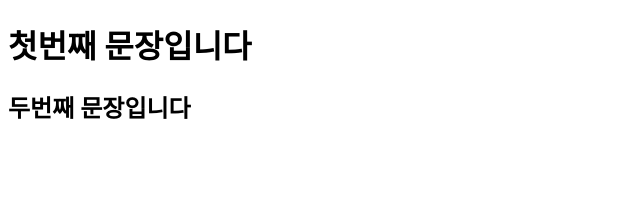
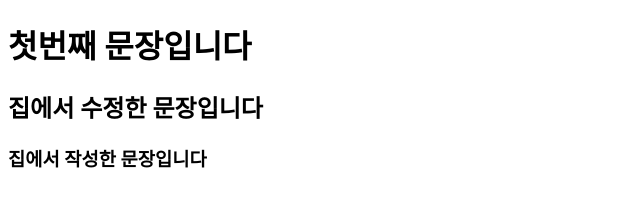
Before and after one commit to aplaco/gitttt-test, a plain HTML site: page index.html in a window 1280 px wide. Shown: the whole page, without its empty margins (0-640 px from the left). Drawn offline with Linux system fonts and the light colour scheme.

Commit message:
집에서 두번째 문장 수정 세번째 문장 추가

```diff
--- a/index.html
+++ b/index.html
@@ -7,6 +7,7 @@
 </head>
 <body>
     <h1>첫번째 문장입니다</h1>
-    <h2>두번째 문장입니다</h2>
+    <h2>집에서 수정한 문장입니다</h2>
+    <h3>집에서 작성한 문장입니다</h3>
 </body>
 </html>
```
